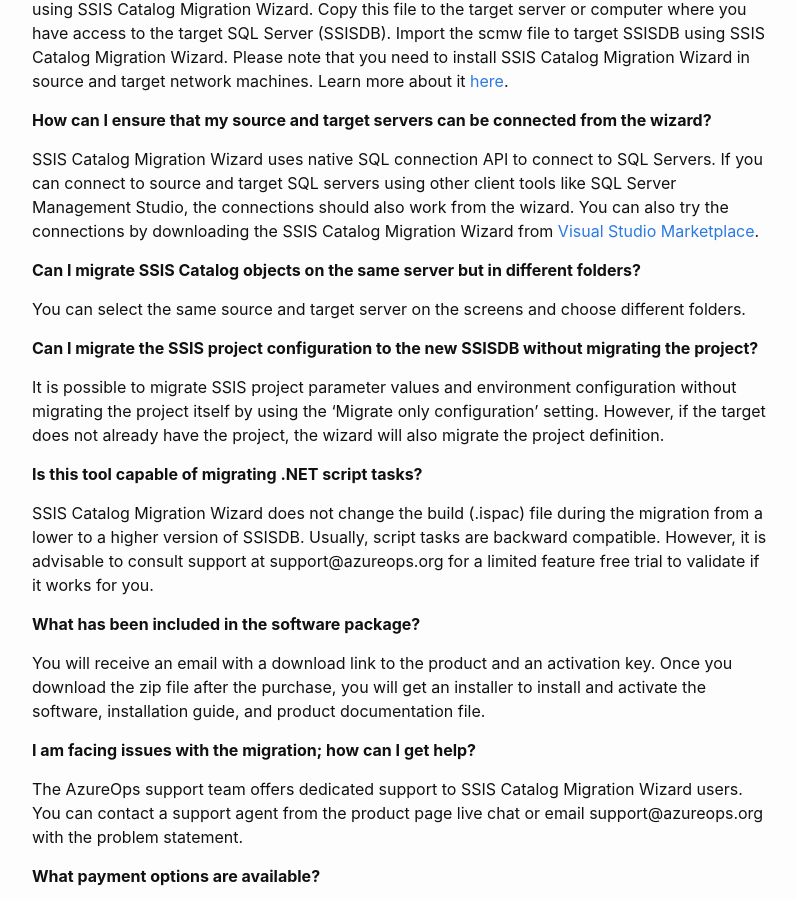
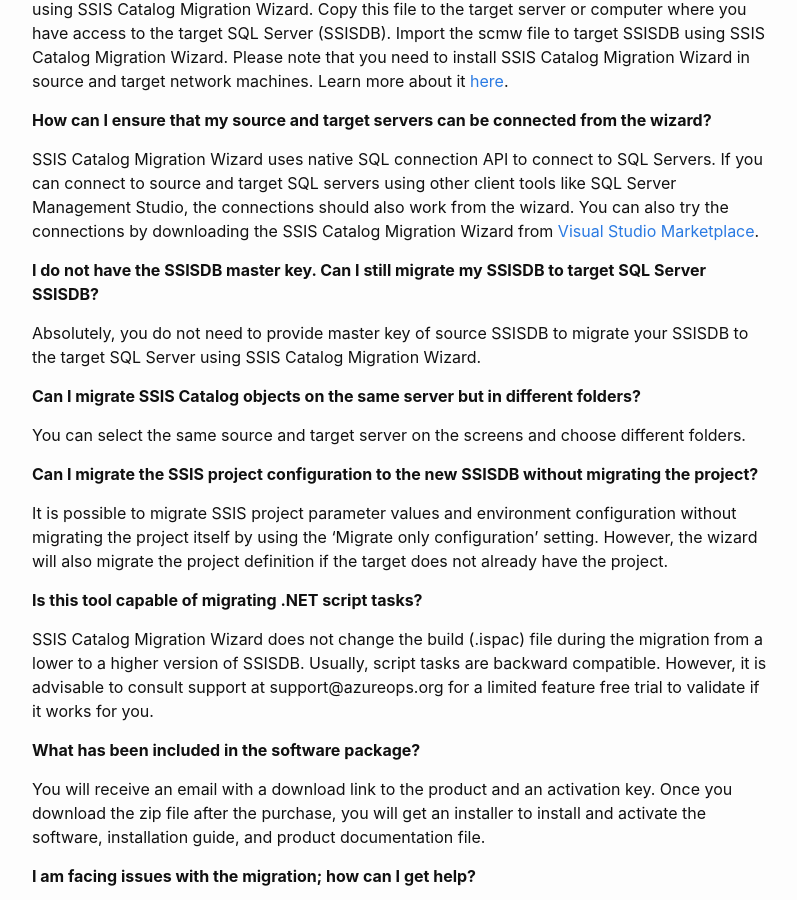
Before and after one commit to kr55/ssiscataloger, a Jekyll site: the page built from faq.md, in a window 1280 px wide and 900 px high, scrolled down 1392 px. Shown: the whole window, without its empty margins (238-1035 px from the left). Built offline with Jekyll 4.4.1, drawn with Linux system fonts in a browser that asks for light colours.

Commit message:
Update faq.md

```diff
--- a/faq.md
+++ b/faq.md
@@ -44,13 +44,17 @@ SSIS Catalog Migration Wizard offers a .scmw file (an export format for SSISDB i
 
 SSIS Catalog Migration Wizard uses native SQL connection API to connect to SQL Servers. If you can connect to source and target SQL servers using other client tools like SQL Server Management Studio, the connections should also work from the wizard. You can also try the connections by downloading the SSIS Catalog Migration Wizard from [Visual Studio Marketplace](https://marketplace.visualstudio.com/items?itemName=AzureOps.ssiscatalogerpro&ssr=false#overview).
 
+**I do not have the SSISDB master key. Can I  still migrate my SSISDB to target SQL Server SSISDB?**
+
+Absolutely, you do not need to provide master key of source SSISDB to migrate your SSISDB to the target SQL Server using SSIS Catalog Migration Wizard.
+
 **Can I migrate SSIS Catalog objects on the same server but in different folders?**
 
 You can select the same source and target server on the screens and choose different folders.
 
 **Can I migrate the SSIS project configuration to the new SSISDB without migrating the project?**
 
-It is possible to migrate SSIS project parameter values and environment configuration without migrating the project itself by using the 'Migrate only configuration' setting. However, if the target does not already have the project, the wizard will also migrate the project definition.
+It is possible to migrate SSIS project parameter values and environment configuration without migrating the project itself by using the 'Migrate only configuration' setting. However, the wizard will also migrate the project definition if the target does not already have the project.
 
 **Is this tool capable of migrating .NET script tasks?**
 
```
